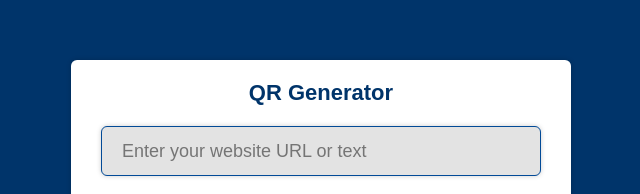
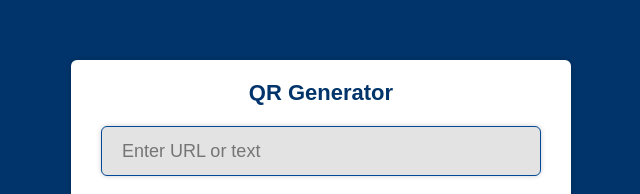
Before and after one commit to ayush001010/QR-Generator, a plain HTML site: page index.html in a window 1280 px wide. Shown: the part 227-421 px from the top of the page, without its empty margins (319-959 px from the left). Drawn offline with Linux system fonts and the light colour scheme.

Commit message:
Update index.html

```diff
--- a/index.html
+++ b/index.html
@@ -12,7 +12,7 @@
             <p>QR Generator</p>
         </div>
         <div class="text-box">
-            <input type="text" placeholder="Enter your website URL or text">
+            <input type="text" placeholder="Enter URL or text">
         </div>
         <div class="qr-space">
             <img src="">
```
